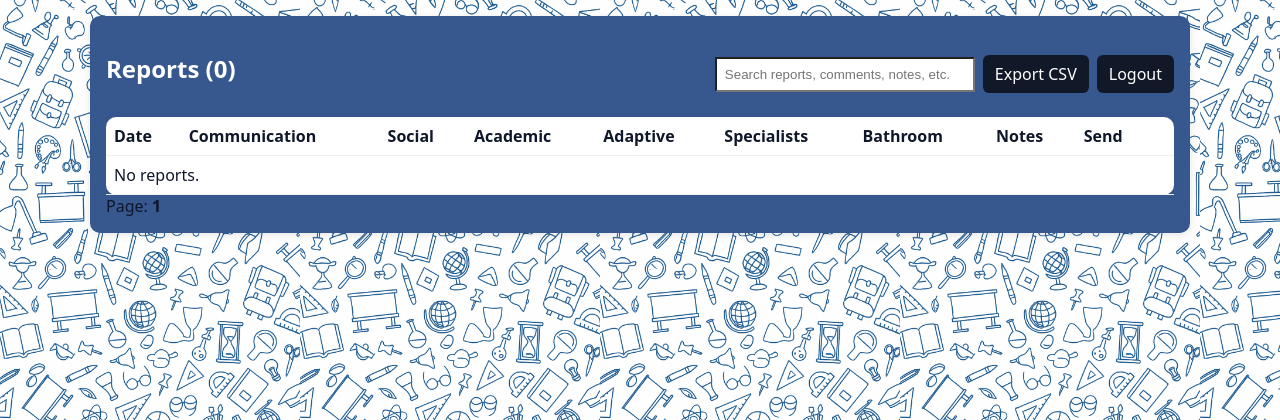
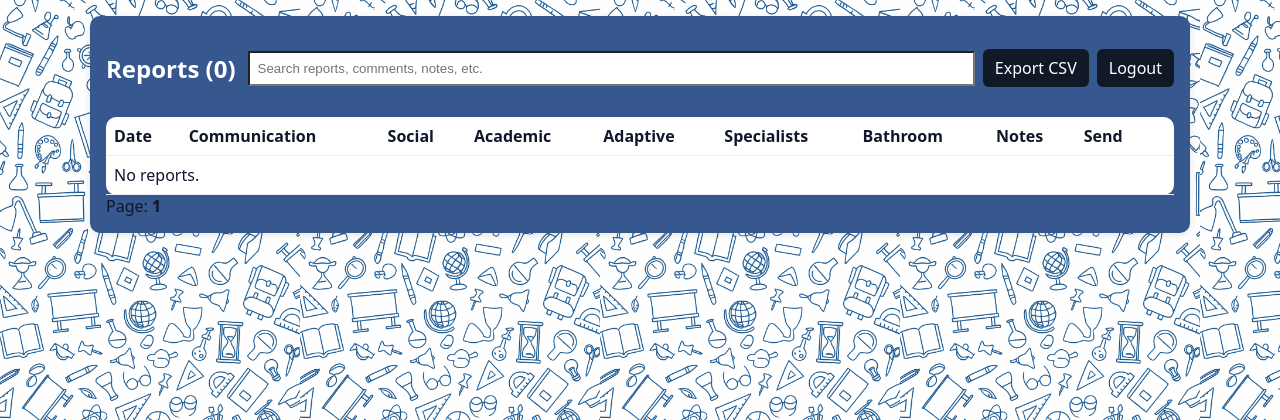
Before and after one commit to Brodymann/brodys-daily-reports, a PHP site: page /admin/reports.php in a window 1280 px wide. Shown: the top 420 px of the page. Run offline with PHP 8.4, Linux system fonts and the light colour scheme; the visitor is signed in with stand-in values (Sample User, id 1); data that the repository does not hold is empty.

Commit message:
style: responsive search/actions header

```diff
--- a/admin/reports.php
+++ b/admin/reports.php
@@ -96,11 +96,54 @@ a.btn, button.btn { background:#111827; color:#fff; padding:8px 12px; border-rad
   background-color:#37578f;
 }
 
+
+
 /* Layout controls row */
-.topbar{display:flex;justify-content:space-between;align-items:center;flex-wrap:wrap}
-.controls{display:flex;gap:8px;align-items:center;margin-top:12px}
-input[type=search]{padding:8px;width:260px}
+.topbar{
+  display:flex;
+  justify-content:space-between;
+  align-items:center;
+  gap:12px;
+  flex-wrap:wrap;                 /* allow wrapping on small screens */
+}
+
+/* Search + actions */
+.controls{
+  display:flex;
+  align-items:center;
+  gap:8px;
+  flex: 1 1 auto;                 /* let this block grow next to the H2 */
+}
+
+/* Let the form/search take remaining space but not hog it */
+.controls form{
+  flex: 1 1 260px;                /* base ~260px, can grow/shrink */
+  min-width: 160px;
+}
+.controls input[type=search]{
+  width:100%;                     /* fill the form’s flex space */
+  padding:8px;
+  background:#fff;
+  color: var(--text);
+}
+
+/* Keep buttons compact and visible */
+.controls .btn{
+  flex: 0 0 auto;
+  white-space: nowrap;
+  padding:8px 12px;
+}
+
+/* Tighter pager spacing */
 .pager a{margin:0 4px}
+
+/* Mobile: put search full-width on its own line; buttons below */
+@media (max-width: 520px){
+  .controls{flex-wrap:wrap}
+  .controls form{flex: 1 1 100%}
+  .controls .btn{margin-top:6px}
+}
+
 </style>
 </head>
 <body>
```
